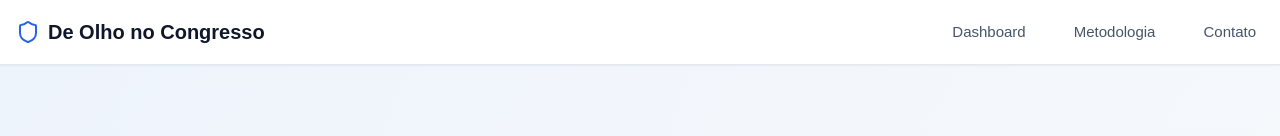
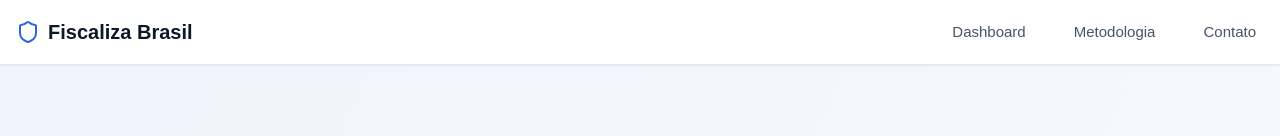
Before and after one commit to levi-tabosa/tcc-I, a Vue app in the folder frontend/: page / in a window 1280 px wide. Shown: the top 136 px of the page. Built offline with nearby package versions, Linux system fonts and the light colour scheme; no server answers.

Commit message:
nome direito

```diff
--- a/frontend/src/components/AppHeader.vue
+++ b/frontend/src/components/AppHeader.vue
@@ -5,7 +5,7 @@
         <RouterLink to="/" class="nav-brand">
           <Shield class="nav-icon" />
           <span class="nav-title">
-            De Olho no Congresso
+            Fiscaliza Brasil
           </span>
         </RouterLink>
 
```
